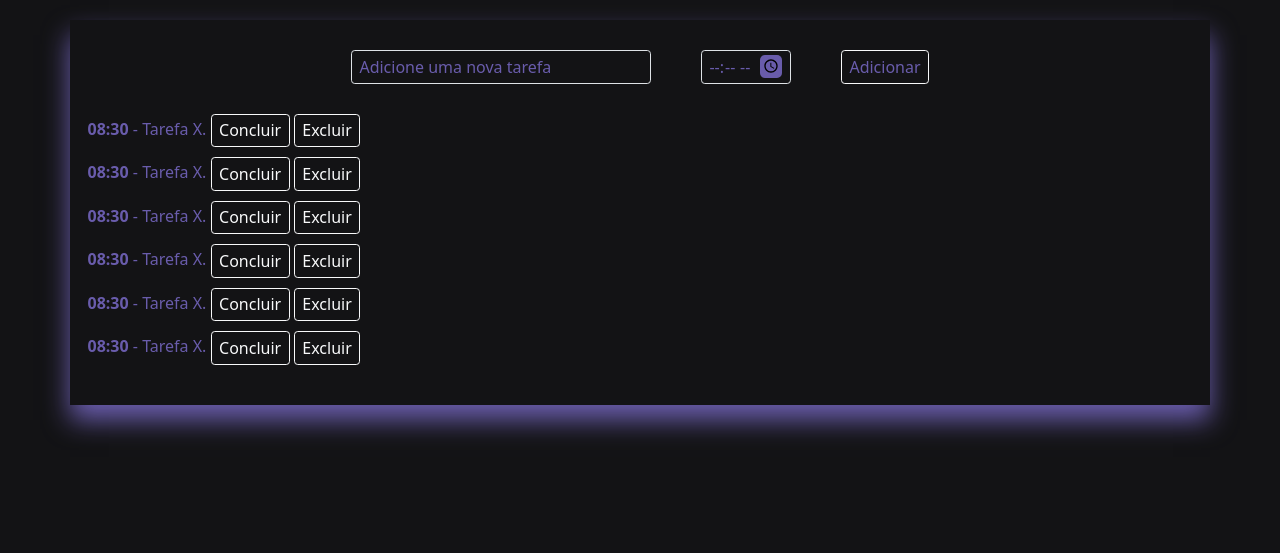
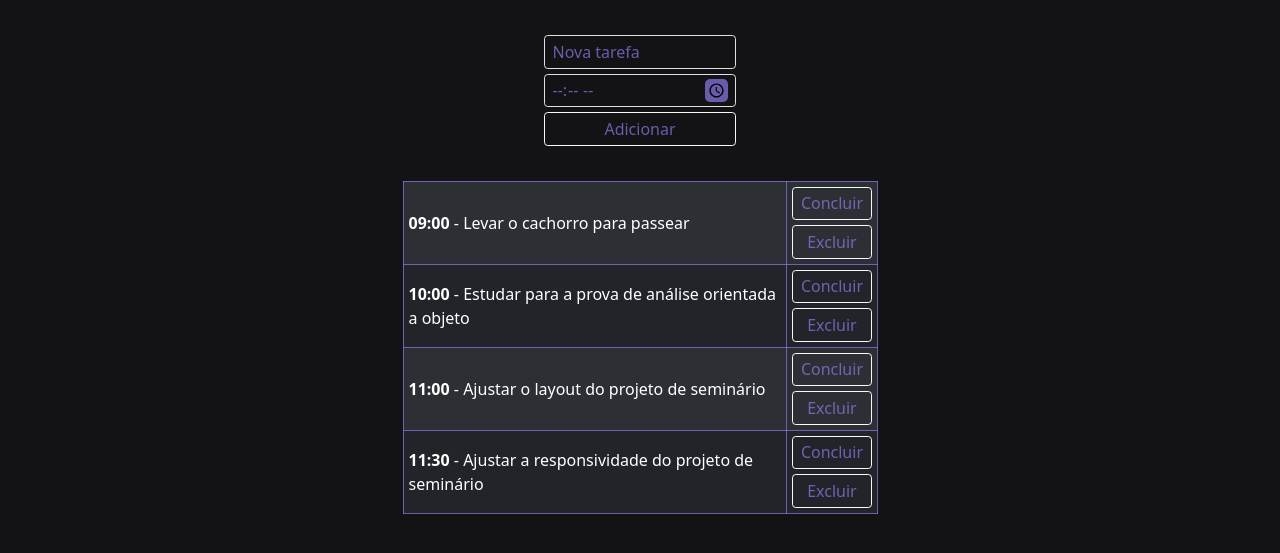
Before and after one commit to MathLxz/lista-de-tarefas, a PHP site: page / in a window 1280 px wide. Shown: the top 553 px of the page. Run offline with PHP 8.4, Linux system fonts and the light colour scheme.

Commit message:
Mudança no layout e ajuste de responsividade

```diff
--- a/index.php
+++ b/index.php
@@ -1,76 +1,86 @@
 <!DOCTYPE html>
 <html lang="pt-br">
+
 <head>
   <meta charset="UTF-8" />
   <meta http-equiv="X-UA-Compatible" content="IE=edge" />
   <meta name="viewport" content="width=device-width, initial-scale=1.0" />
   <link rel="stylesheet" href="lib/bootstrap/min/bootstrap.min.css" />
   <link rel="stylesheet" href="styles.css" />
+  <script defer src="lib/bootstrap/min/bootstrap.min.js"></script>
   <title>To-do List</title>
 </head>
+
 <body>
-    <div class="container">
-      <form action="#">
-        <div class="inputs">
-          <input
-            type="text"
-            id="tarefa"
-            class="form-control"
-            placeholder="Adicione uma nova tarefa"
-          />
-          <input type="time" id="time" class="form-control" />
-          <button type="submit" class="btn btn-outline-light" id="add">
-            Adicionar
-          </button>
+  <!-- Section contendo o forumulário -->
+  <section class="mt-5 mb-5" id="form-section">
+    <form action="" id="formulario" class="formulario">
+      <div class="row">
+        <div class="col-12 mb-2" id="txt-task-div">
+          <input type="text" class="form-control" placeholder="Nova tarefa" id="txt-tarefa" />
         </div>
-
-        <div class="tarefas">
-          <p>
-            <strong>08:30</strong> - Tarefa X.
-            <button type="submit" class="btn btn-outline-light">
+        <div class="col-12 mb-2" id="time-input">
+          <input type="time" class="form-control" />
+        </div>
+        <div class="col-12" id="btn-add">
+          <button type="submit" class="btn btn-outline-light">Adicionar</button>
+        </div>
+      </div>
+    </form>
+  </section>
+  <!-- Section contnedo a tabela com as tarefas -->
+  <section id="task-section">
+    <table class="table table-striped table-bordered border-primary table-hover table-dark align-middle" id="task-table">
+      <tbody>
+        <tr>
+          <td class="txt-td"><strong>09:00</strong> - Levar o cachorro para passear</td>
+          <td>
+            <button type="submit" class="btn btn-outline-light mb-2">
               Concluir
             </button>
             <button type="submit" class="btn btn-outline-light">Excluir</button>
-          </p>
-          <p>
-            <strong>08:30</strong> - Tarefa X.
-            <button type="submit" class="btn btn-outline-light">
+          </td>
+        </tr>
+        <tr>
+          <td class="td-txt">
+            <strong>10:00</strong> - Estudar para a prova de análise orientada
+            a objeto
+          </td>
+          <td class="td-btn">
+            <button type="submit" class="btn btn-outline-light mb-2">
               Concluir
             </button>
             <button type="submit" class="btn btn-outline-light">Excluir</button>
-          </p>
-          <p>
-            <strong>08:30</strong> - Tarefa X.
-            <button type="submit" class="btn btn-outline-light">
+          </td>
+        </tr>
+        <tr>
+          <td>
+            <strong>11:00</strong> - Ajustar o layout do projeto de seminário
+          </td>
+          <td>
+            <button type="submit" class="btn btn-outline-light mb-2">
               Concluir
             </button>
             <button type="submit" class="btn btn-outline-light">Excluir</button>
-          </p>
-          <p>
-            <strong>08:30</strong> - Tarefa X.
-            <button type="submit" class="btn btn-outline-light">
+          </td>
+        </tr>
+        <tr>
+          <td>
+            <strong>11:30</strong> - Ajustar a responsividade do projeto de
+            seminário
+          </td>
+          <td>
+            <button type="submit" class="btn btn-outline-light mb-2">
               Concluir
             </button>
             <button type="submit" class="btn btn-outline-light">Excluir</button>
-          </p>
-          <p>
-            <strong>08:30</strong> - Tarefa X.
-            <button type="submit" class="btn btn-outline-light">
-              Concluir
-            </button>
-            <button type="submit" class="btn btn-outline-light">Excluir</button>
-          </p>
-          <p>
-            <strong>08:30</strong> - Tarefa X.
-            <button type="submit" class="btn btn-outline-light">
-              Concluir
-            </button>
-            <button type="submit" class="btn btn-outline-light">Excluir</button>
-          </p>
-        </div>
-      </form>
-    </div>
+          </td>
+        </tr>
+      </tbody>
+    </table>
+  </section>
 
-    <script src="lib/bootstrap/min/bootstrap.min.js"></script>
+
 </body>
+
 </html>
--- a/styles.css
+++ b/styles.css
@@ -1,67 +1,69 @@
 html {
+  /* Redimensiona o tamanho geral das fontes */
   font-size: 62.5%;
 }
 body {
   background-color: #131315;
 }
-.container {
-  margin-top: 2rem;
-  box-shadow: 0 15px 25px rgba(143, 124, 236, 0.7);
+
+#form-section {
+  width: 75%;
+  margin: 0 auto;
 }
-
-.inputs {
-  display: flex;
-  justify-content: center;
-  padding-top: 3rem;
-  gap: 5rem;
+.form-control,
+.btn,
+.table {
+  font-size: 1.6rem;
 }
-
 .form-control {
-  width: 30rem;
-  font-size: 1.6rem;
   background-color: transparent;
   color: rgba(143, 124, 236, 0.7);
 }
-.form-control:focus{
+.form-control:focus {
   border-color: rgba(143, 124, 236, 0.7);
-  box-shadow: inset 0 1px 1px rgba(0, 0, 0, 0.075), 0 0 8px rgba(143, 124, 236, 0.7)
+  box-shadow: inset 0 1px 1px rgba(0, 0, 0, 0.075),
+    0 0 8px rgba(143, 124, 236, 0.7);
 }
-#tarefa::placeholder {
+#txt-tarefa::placeholder {
   color: rgba(143, 124, 236, 0.7);
-}
-
-#tarefa:focus::placeholder {
-  color: black;
-}
-#time {
-  width: 9rem;
 }
 input[type="time"]::-webkit-calendar-picker-indicator {
   background-color: rgba(143, 124, 236, 0.7);
   border-radius: 5px;
 }
-
-.tarefas {
-  margin-top: 3rem;
-  padding-bottom: 3rem;
-  padding-left: 1rem;
-}
-
-.tarefas > p {
-  font-size: 1.6rem;
+.btn {
+  width: 100%;
   color: rgba(143, 124, 236, 0.7);
 }
 
-.btn {
-  font-size: 1.6rem;
+#task-section {
+  padding-left: 0.5rem;
+  padding-right: 0.5rem;
+  margin: 0 auto;
+}
+.table-bordered > tbody > tr > td {
+  border: 0.1rem solid rgba(143, 124, 236, 0.7);
 }
 
-.btn-outline-light:hover {
-  background-color: rgba(143, 124, 236, 0.7);
+/* RESPONSIVIDADE */
+@media (min-width: 578px) {
+  .formulario {
+    width: 20%;
+    margin: 0 auto;
+    padding-top: 0.5rem;
+    padding-bottom: 0.5rem;
+  }
+
+  #task-section {
+    width: 75%;
+  }
+  #task-table {
+    width: 50%;
+    margin: 0 auto;
+    margin-top: 0.5rem;
+    margin-bottom: 0.5rem;
+  }
+  .td-btn {
+    width: 15%;
+  }
 }
-#add{
-  color: rgba(143, 124, 236, 0.7);
-}
-#add:hover{
-  color: black;
-}
```
Lines whose indentation alone changed are shown as unchanged.
